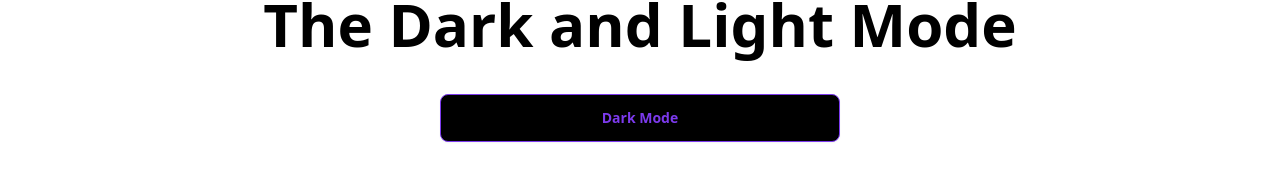
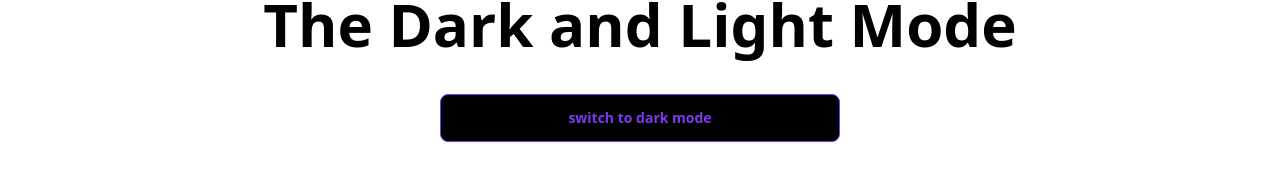
Before and after one commit to minhazapon/react.js-advance-concept, a React (Vite) app: page /dark in a window 1280 px wide. Shown: the part 178-358 px from the top of the page. Built offline with nearby package versions, Linux system fonts and the light colour scheme.

Commit message:
added file

```diff
--- a/src/Dark mode/Dark.jsx
+++ b/src/Dark mode/Dark.jsx
@@ -1,12 +1,20 @@
+import { use } from "react"
+import { ThemeContext } from "./ThemeProvider"
 
 
 function Dark() {
+
+    const { darkMode, handleDarkMode } = use(ThemeContext)
+
+
     return (
         <div className=" m-20 ">
             <p className=" text-center text-6xl font-bold text-black "> The Dark and Light Mode </p>
 
             <div className=" flex justify-center ">
-                <button className=" bg-black btn border-violet-600 text-violet-600 mt-10 w-[400px] ">Dark Mode</button>
+                <button onClick={handleDarkMode}
+                    className=" bg-black btn border-violet-600 text-violet-600 mt-10 w-[400px] ">
+                    {darkMode === "dark" ? "switch to dark mode" : "switch to light mode"} </button>
             </div>
 
         </div>
--- a/src/Dark mode/ThemeProvider.jsx
+++ b/src/Dark mode/ThemeProvider.jsx
@@ -5,12 +5,16 @@ export const ThemeContext = createContext();
 
 function ThemeProvider({ children }) {
 
-    const [darkMode, setDarkMode] = useState('Dark')
+    const [darkMode, setDarkMode] = useState('dark')
+
+    const handleDarkMode = () => {
+        return setDarkMode((preTheme) => (preTheme === "dark" ? "light" : "dark"))
+    }
 
     return (
         <>
             <div>
-                <ThemeContext.Provider value={darkMode}>
+                <ThemeContext.Provider value={{ darkMode, handleDarkMode }}>
                     {children}
                 </ThemeContext.Provider>
             </div>
```
